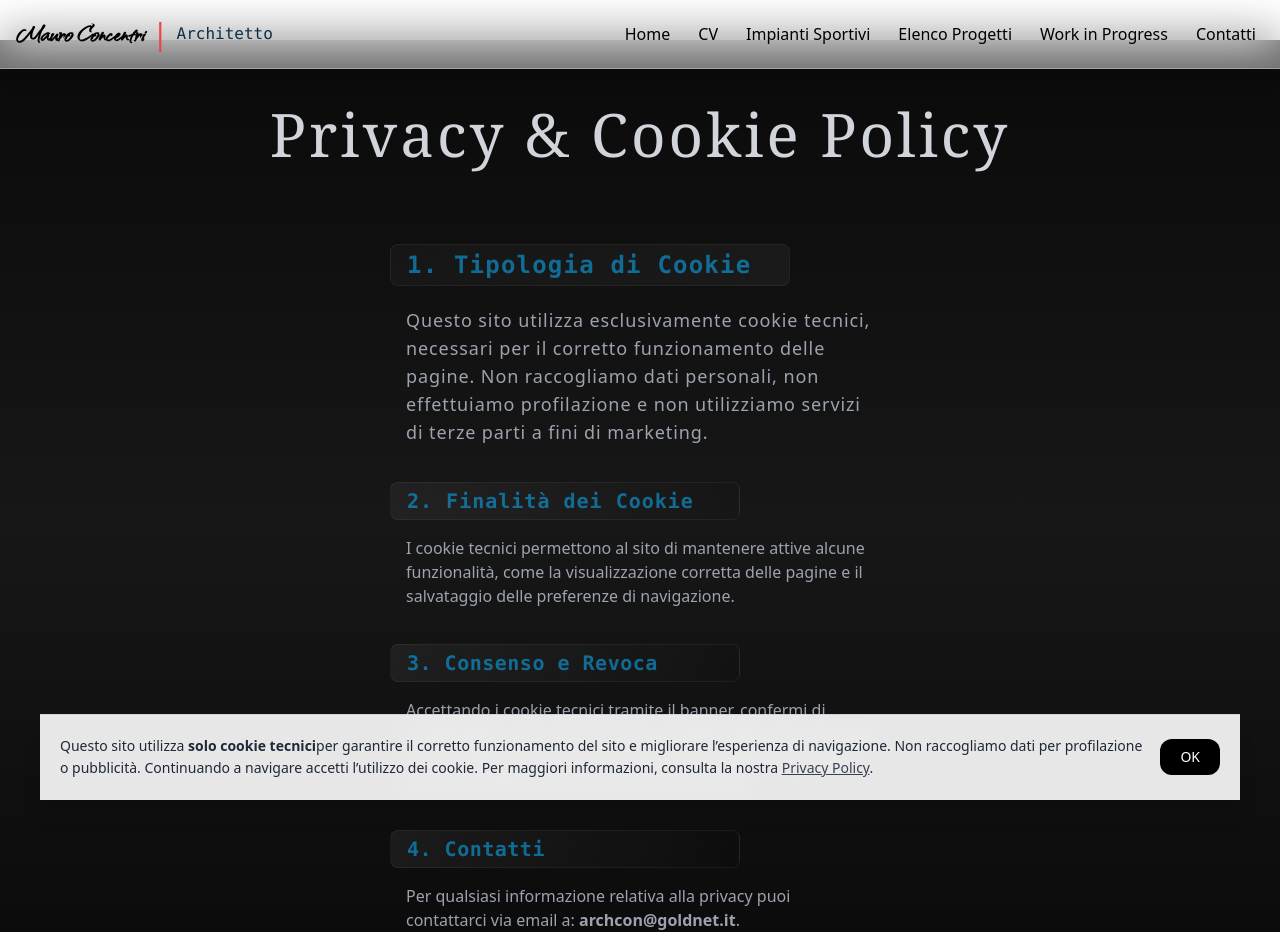
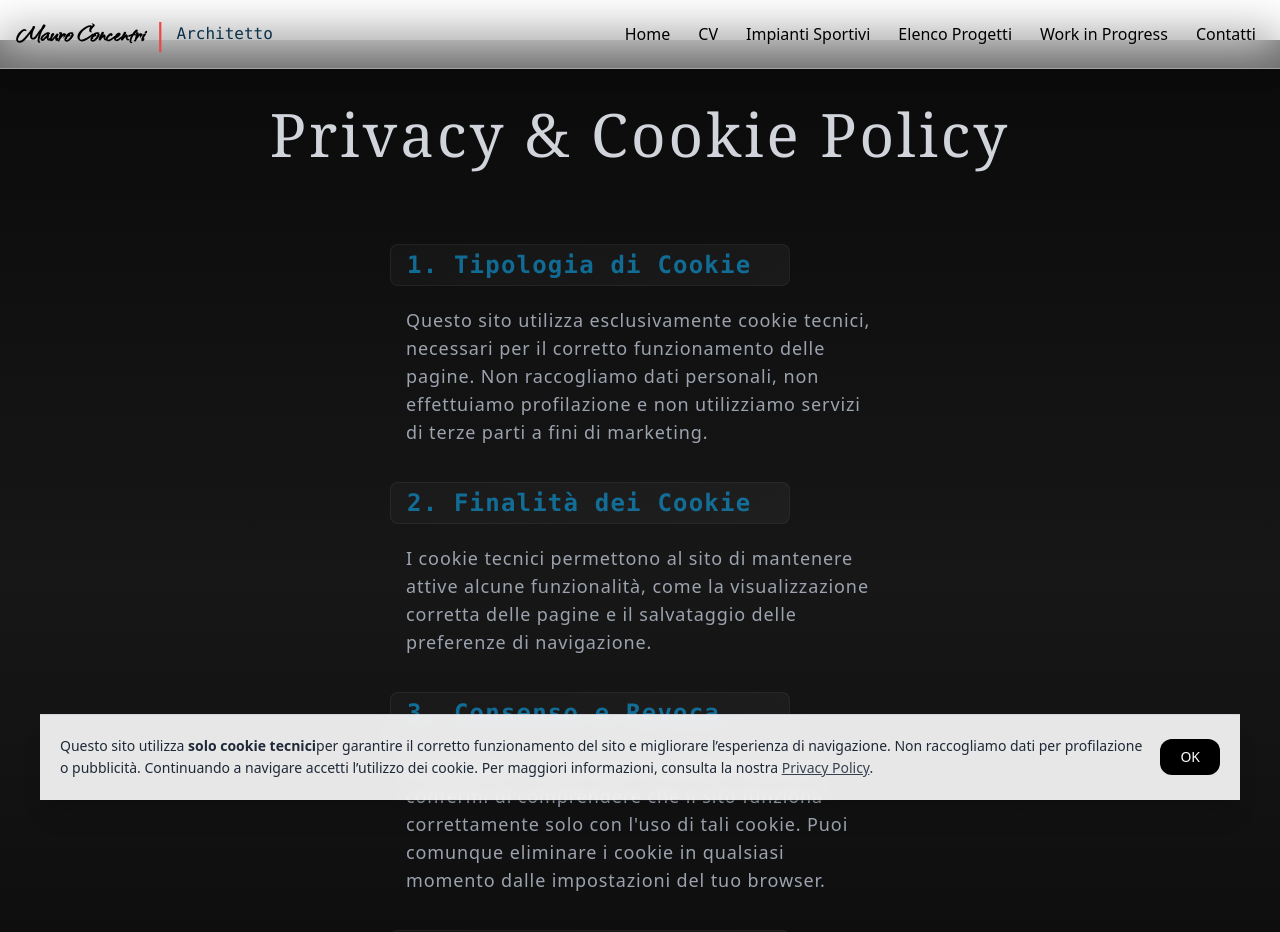
Before and after one commit to Vitocutoff/portfolio-architetto, a Next.js app: page /privacy-policy in a window 1280 px wide. Shown: the top 932 px of the page. Built offline with nearby package versions, Linux system fonts and the light colour scheme.

Commit message:
Sistemazione privacy-policy

```diff
--- a/app/privacy-policy/page.jsx
+++ b/app/privacy-policy/page.jsx
@@ -54,10 +54,10 @@ export default function PrivacyPolicyPage() {
       >
 
         <h2
-          className="text-xl font-semibold px-4 py-1
-                     tracking-wide font-mono mb-3 md:w-[350px]
-                     bg-gradient-to-r from-neutral-600/20
-                     o-neutral-500/60 text-sky-500/60
+          className="text-xl lg:text-2xl font-semibold px-4 py-1
+                     tracking-wide font-mono mb-4 lg:w-[400px]
+                     bg-gradient-to-r from-neutral-600/10
+                     to-neutral-500/10 text-sky-500/60
                      rounded-lg border border-white/5
                      lg:tracking-wider"
         >
@@ -67,7 +67,8 @@ export default function PrivacyPolicyPage() {
         </h2>
 
         <p
-          className="px-4 py-1 md:w-[500px]"
+          className="px-4 py-1 lg:w-[500px]
+                     lg:text-lg lg:tracking-wider"
         >
 
           I cookie tecnici permettono al sito di mantenere attive
@@ -83,17 +84,19 @@ export default function PrivacyPolicyPage() {
       >
 
         <h2
-          className="text-xl font-semibold px-4 py-1
-                     tracking-wide font-mono mb-3 md:w-[350px]
-                     bg-gradient-to-r from-neutral-600/20
-                     o-neutral-500/60 text-sky-500/60
-                     rounded-lg border border-white/5"
+          className="text-xl lg:text-2xl font-semibold px-4 py-1
+                     tracking-wide font-mono mb-4 lg:w-[400px]
+                     bg-gradient-to-r from-neutral-600/10
+                     to-neutral-500/10 text-sky-500/60
+                     rounded-lg border border-white/5
+                     lg:tracking-wider"
         >
           3. Consenso e Revoca
         </h2>
 
         <p
-          className="px-4 py-1 md:w-[500px]"
+          className="px-4 py-1 lg:w-[500px]
+                     lg:text-lg lg:tracking-wider"
         >
 
           Accettando i cookie tecnici tramite il banner, confermi di
@@ -108,11 +111,12 @@ export default function PrivacyPolicyPage() {
       <section>
 
         <h2
-          className="text-xl font-semibold px-4 py-1
-                     tracking-wide font-mono mb-3 md:w-[350px]
-                     bg-gradient-to-r from-neutral-600/20
-                     o-neutral-500/60 text-sky-500/60
-                     rounded-lg border border-white/5"
+          className="text-xl lg:text-2xl font-semibold px-4 py-1
+                     tracking-wide font-mono mb-4 lg:w-[400px]
+                     bg-gradient-to-r from-neutral-600/10
+                     to-neutral-500/10 text-sky-500/60
+                     rounded-lg border border-white/5
+                     lg:tracking-wider"
         >
 
           4. Contatti
@@ -120,7 +124,8 @@ export default function PrivacyPolicyPage() {
         </h2>
 
         <p
-          className="px-4 py-1 md:w-[500px]"
+          className="px-4 py-1 lg:w-[500px]
+                     lg:text-lg lg:tracking-wider"
         >
 
           Per qualsiasi informazione relativa alla privacy puoi
--- a/tailwind.config.js
+++ b/tailwind.config.js
@@ -15,7 +15,6 @@ module.exports = {
     extend: {
       fontFamily: {
         qwitcher: ["Qwitcher Grypen", "cursive"],
-        changa: ["Changa One", "sans-serif"],
       },
     },
   },
```
